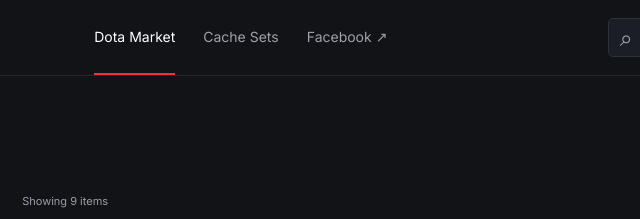
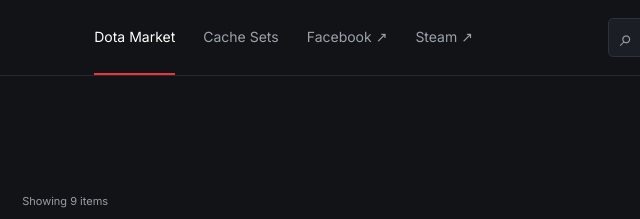
Before and after one commit to DOTAMARKETPH/dota-shop, a plain HTML site: page dota-shop/index.html in a window 1280 px wide. Shown: the top 219 px of the page, 293-933 px from the left. Drawn offline with nearby package versions, Linux system fonts and the light colour scheme; grey boxes are pictures that could not be loaded; a web font is replaced by a local one.

Commit message:
Add files via upload

```diff
--- a/dota-shop/index.html
+++ b/dota-shop/index.html
@@ -8,22 +8,36 @@
   <link rel="stylesheet" href="style.css">
 </head>
 <body>
+
 <header class="topbar">
-    <a class="brand" href="#market" aria-label="Dota Shop home"><img class="brand-logo" src="./images/dota-logo.png" alt="Dota Shop Logo"></a>
+  <a class="brand" href="#market" aria-label="Dota Shop home">
+    <img class="brand-logo" src="./images/dota-logo.png" alt="Dota Shop Logo">
+  </a>
 
   <nav class="nav-links">
     <a class="active" href="#market" data-nav="market">Dota Market</a>
     <a href="#cache-sets" data-nav="cache-sets">Cache Sets</a>
+
     <a href="https://www.facebook.com/carl.ike.353"
        target="_blank"
        rel="noopener noreferrer">Facebook ↗</a>
+
+    <a href="https://steamcommunity.com/profiles/76561198882217339/"
+       target="_blank"
+       rel="noopener noreferrer">Steam ↗</a>
   </nav>
 
   <div class="header-actions">
-      <label class="search-wrap" aria-label="Search items"><span>⌕</span><input id="searchInput" type="search" placeholder="Search items..."></label>
-      <button class="cart-button" id="cartButton">Cart <span id="cartCount">0</span></button>
+    <label class="search-wrap" aria-label="Search items">
+      <span>⌕</span>
+      <input id="searchInput" type="search" placeholder="Search items...">
+    </label>
+    <button class="cart-button" id="cartButton">
+      Cart <span id="cartCount">0</span>
+    </button>
   </div>
 </header>
+
 
   <main>
     <section class="market-section" id="market">
```
Lines whose indentation alone changed are shown as unchanged.
